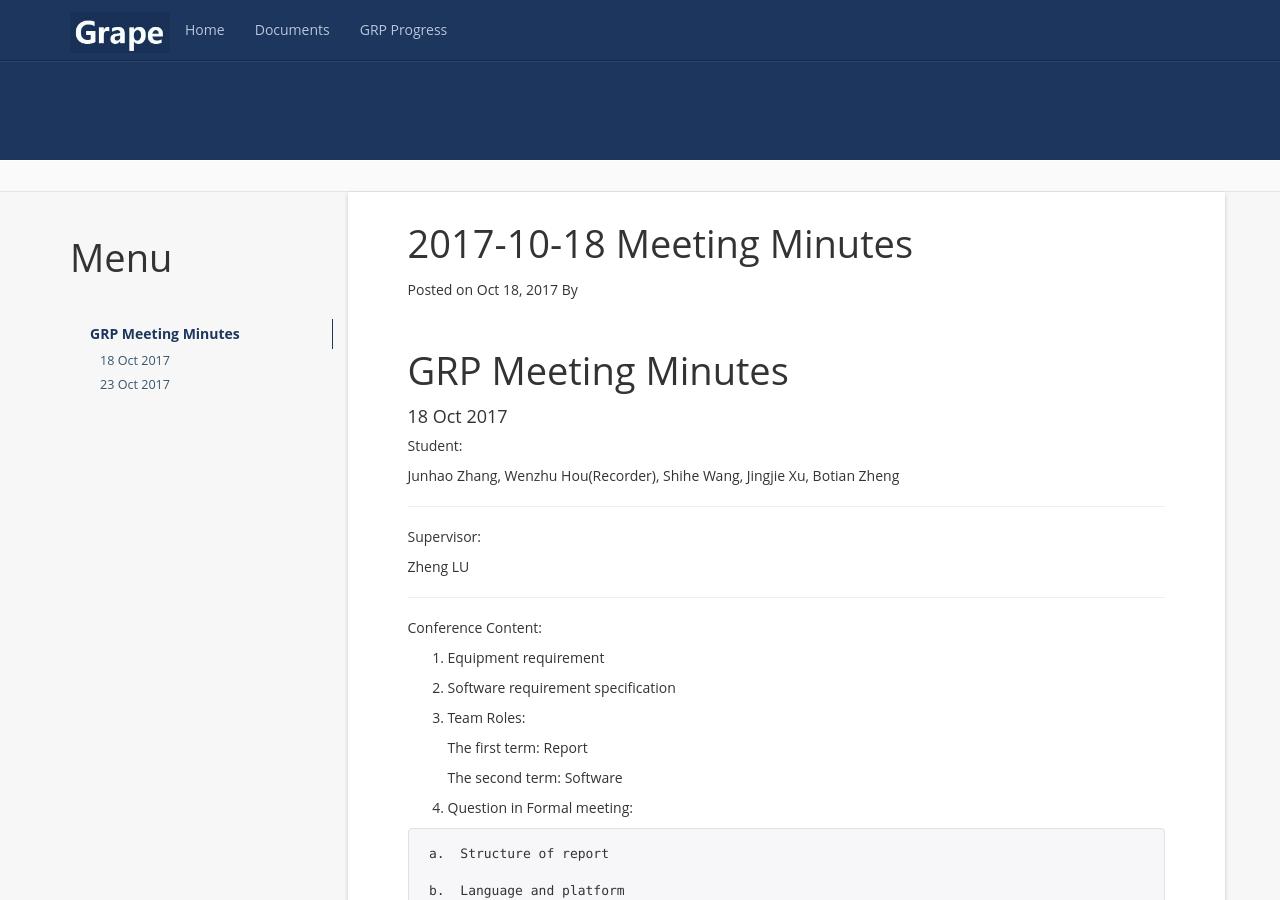
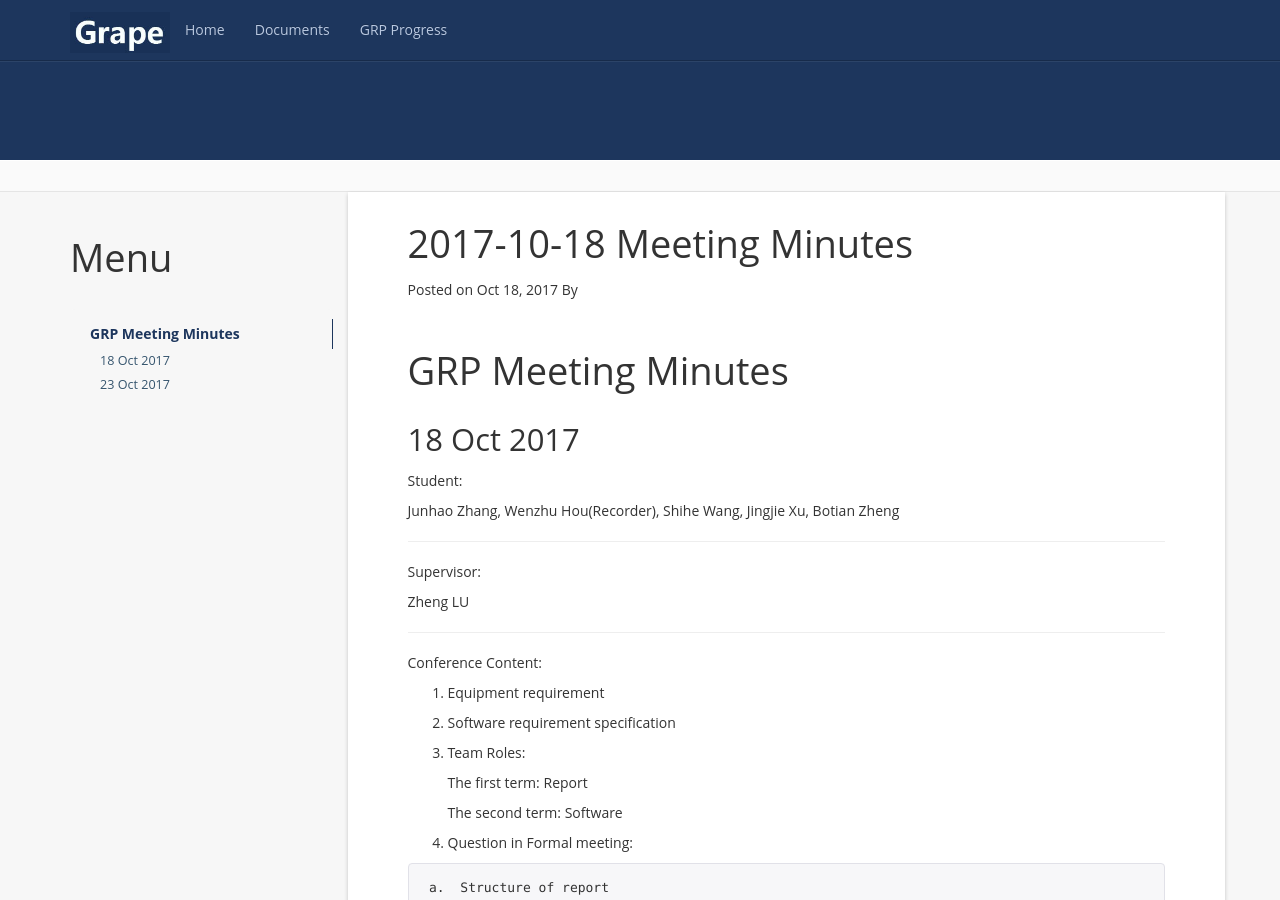
Before and after one commit to NBXXDGRP10/WebBackup, a Jekyll site: the page built from _posts/2017-10-18-Meeting-Minutes.md, in a window 1280 px wide and 900 px high. Built offline with Jekyll 4.4.1, drawn with Linux system fonts in a browser that asks for light colours; comment, search, counter and statistics services are not loaded.

```diff
--- a/_posts/2017-10-18-Meeting-Minutes.md
+++ b/_posts/2017-10-18-Meeting-Minutes.md
@@ -11,7 +11,7 @@ categories: Meeting-Minutes
 
 # GRP Meeting Minutes
 
-#### 18 Oct 2017
+## 18 Oct 2017
 
 Student:
 
@@ -82,7 +82,7 @@ categories: Meeting-Minutes
 {:toc}
 
 
-#### 23 Oct 2017
+## 23 Oct 2017
 
 Student:
 
```
